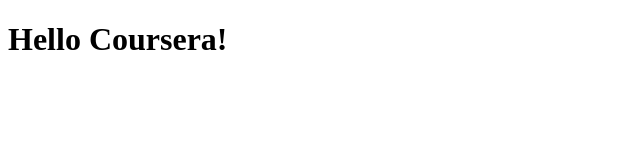
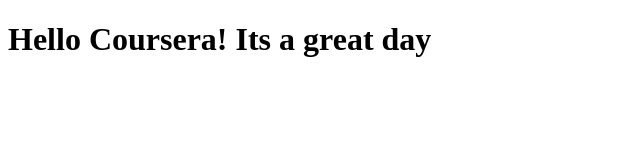
Before and after one commit to AlphaKoder7/Coursera-Test, a plain HTML site: page site/indx.html in a window 1280 px wide. Shown: the whole page, without its empty margins (0-640 px from the left). Drawn offline with Linux system fonts and the light colour scheme.

Commit message:
Small addition to our page content.

```diff
--- a/site/indx.html
+++ b/site/indx.html
@@ -4,6 +4,6 @@
 	<title>Hello Coursera!</title>
 </head>
 <body>
-<h1> Hello Coursera! </h1>
+<h1> Hello Coursera! Its a great day</h1>
 </body>
 </html>
```
